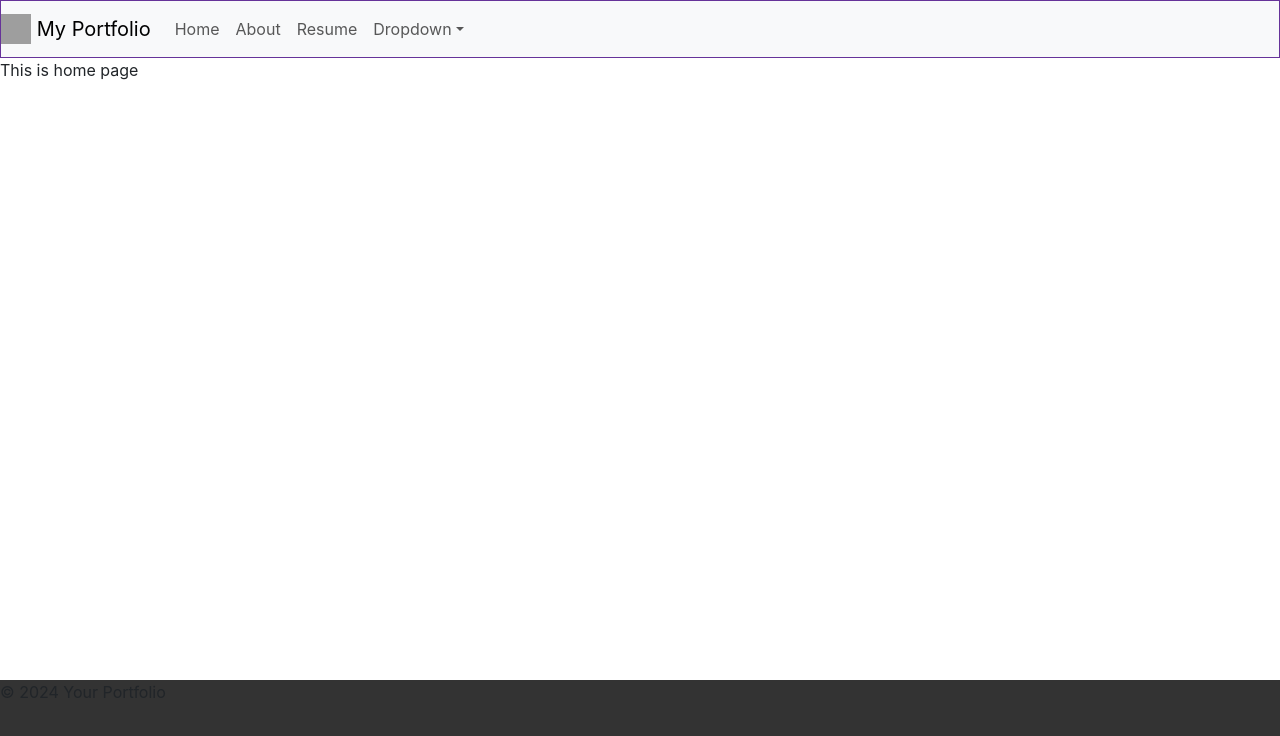
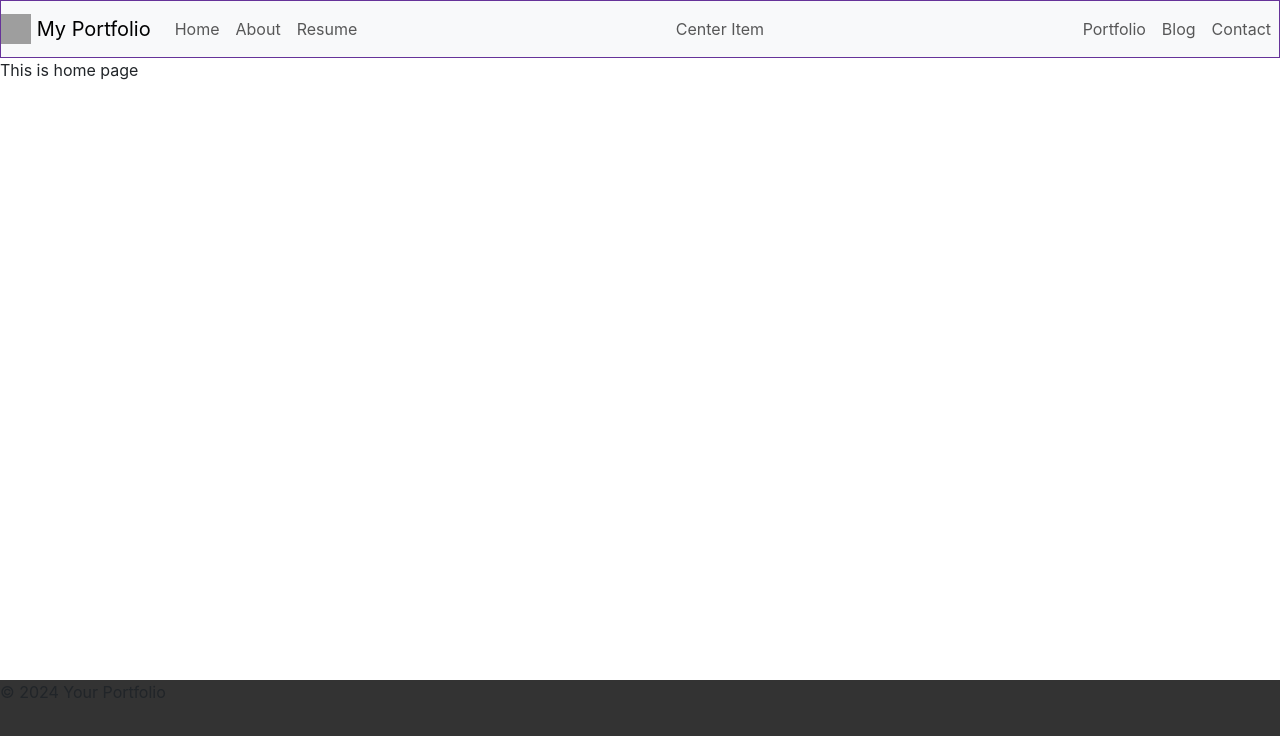
Before and after one commit to HussainShafayet/myportfolio, a React (Create React App) app: page / in a window 1280 px wide. Shown: the top 736 px of the page. Built offline with nearby package versions, Linux system fonts and the light colour scheme; grey boxes are pictures that could not be loaded.

Commit message:
navitem 3 parts

```diff
--- a/src/components/header/Header.js
+++ b/src/components/header/Header.js
@@ -12,9 +12,7 @@ const Header = () => {
       </div>
     </div>*/}
      {/* Navbar */}
-     <div className='sticky-top'>
-        <NavBar />
-      </div>
+      <NavBar />
     </header>
   );
 };
--- a/src/components/header/Navbar.js
+++ b/src/components/header/Navbar.js
@@ -1,8 +1,6 @@
 import React from 'react';
 import Nav from 'react-bootstrap/Nav';
 import Navbar from 'react-bootstrap/Navbar';
-import NavDropdown from 'react-bootstrap/NavDropdown';
-import { Link } from 'react-router-dom';
 
 export default function NavBar() {
   return (
@@ -20,22 +18,31 @@ export default function NavBar() {
           </Navbar.Brand>
             <Navbar.Toggle aria-controls="basic-navbar-nav" />
             <Navbar.Collapse id="basic-navbar-nav">
-            <Nav className="me-auto">
-                <Nav.Link href="/">Home</Nav.Link>
-                <Nav.Link href="/about">About</Nav.Link>
-                <Nav.Link href="/resume">Resume</Nav.Link>
-                <NavDropdown title="Dropdown" id="basic-nav-dropdown">
-                <NavDropdown.Item href="#action/3.1">Action</NavDropdown.Item>
-                <NavDropdown.Item href="#action/3.2">
-                    Another action
-                </NavDropdown.Item>
-                <NavDropdown.Item href="#action/3.3">Something</NavDropdown.Item>
-                <NavDropdown.Divider />
-                <NavDropdown.Item href="#action/3.4">
-                    Separated link
-                </NavDropdown.Item>
-                </NavDropdown>
-            </Nav>
+
+              {/* Left-aligned items */}
+              <Navbar.Collapse className="justify-content-start">
+                <Nav>
+                  <Nav.Link href="/">Home</Nav.Link>
+                  <Nav.Link href="/About">About</Nav.Link>
+                  <Nav.Link href="/resume">Resume</Nav.Link>
+                </Nav>
+              </Navbar.Collapse>
+
+              {/* Centered item */}
+              <Navbar.Collapse className="justify-content-center">
+                <Nav>
+                  <Nav.Link href="#about">Center Item</Nav.Link>
+                </Nav>
+              </Navbar.Collapse>
+
+              {/* Right-aligned items */}
+              <Navbar.Collapse className="justify-content-end">
+                <Nav>
+                  <Nav.Link href="/portfolio">Portfolio</Nav.Link>
+                  <Nav.Link href="/blog">Blog</Nav.Link>
+                  <Nav.Link href="/contact">Contact</Nav.Link>
+                </Nav>
+              </Navbar.Collapse>
             </Navbar.Collapse>
         </Navbar>
     </>
```
